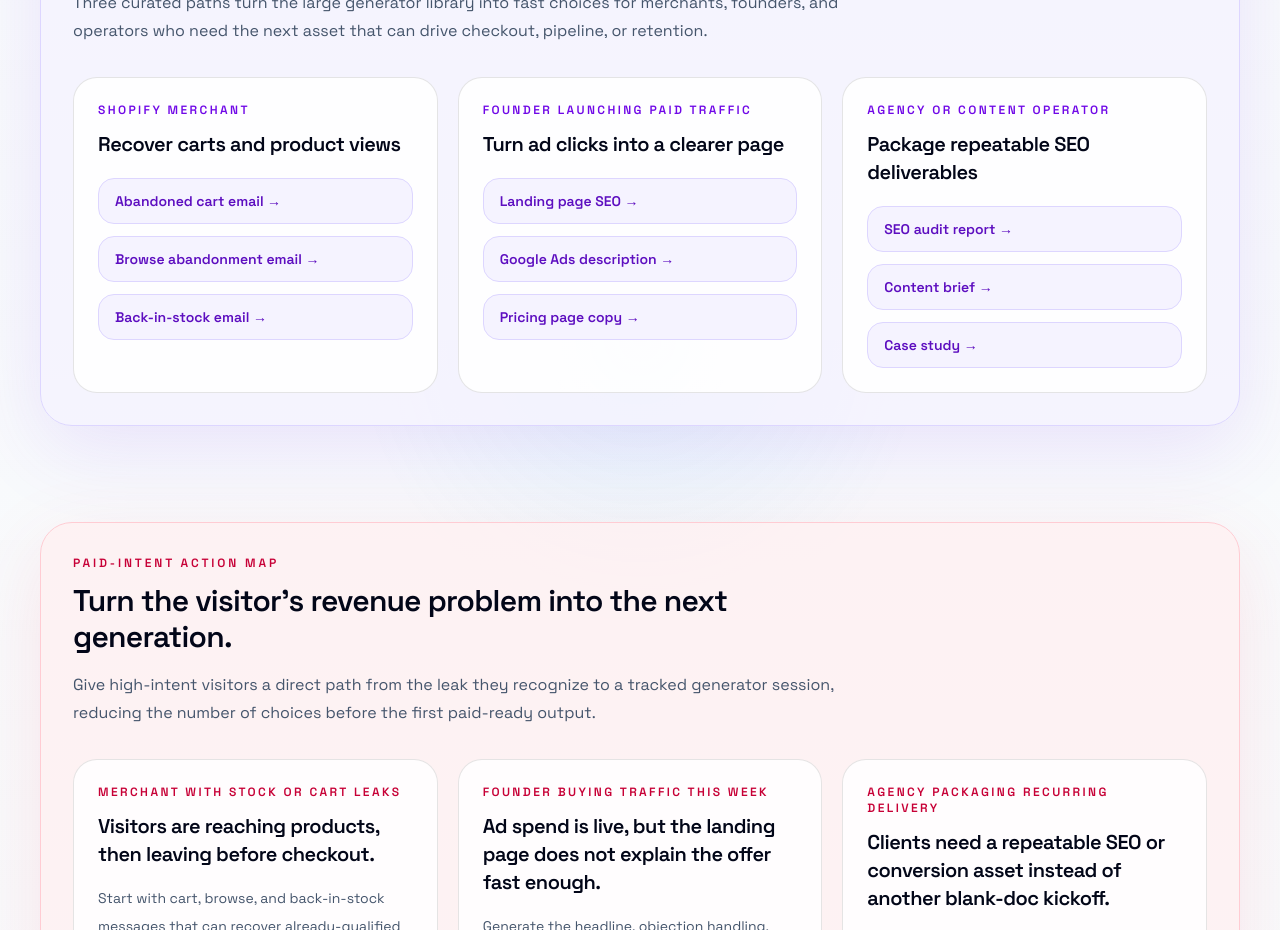
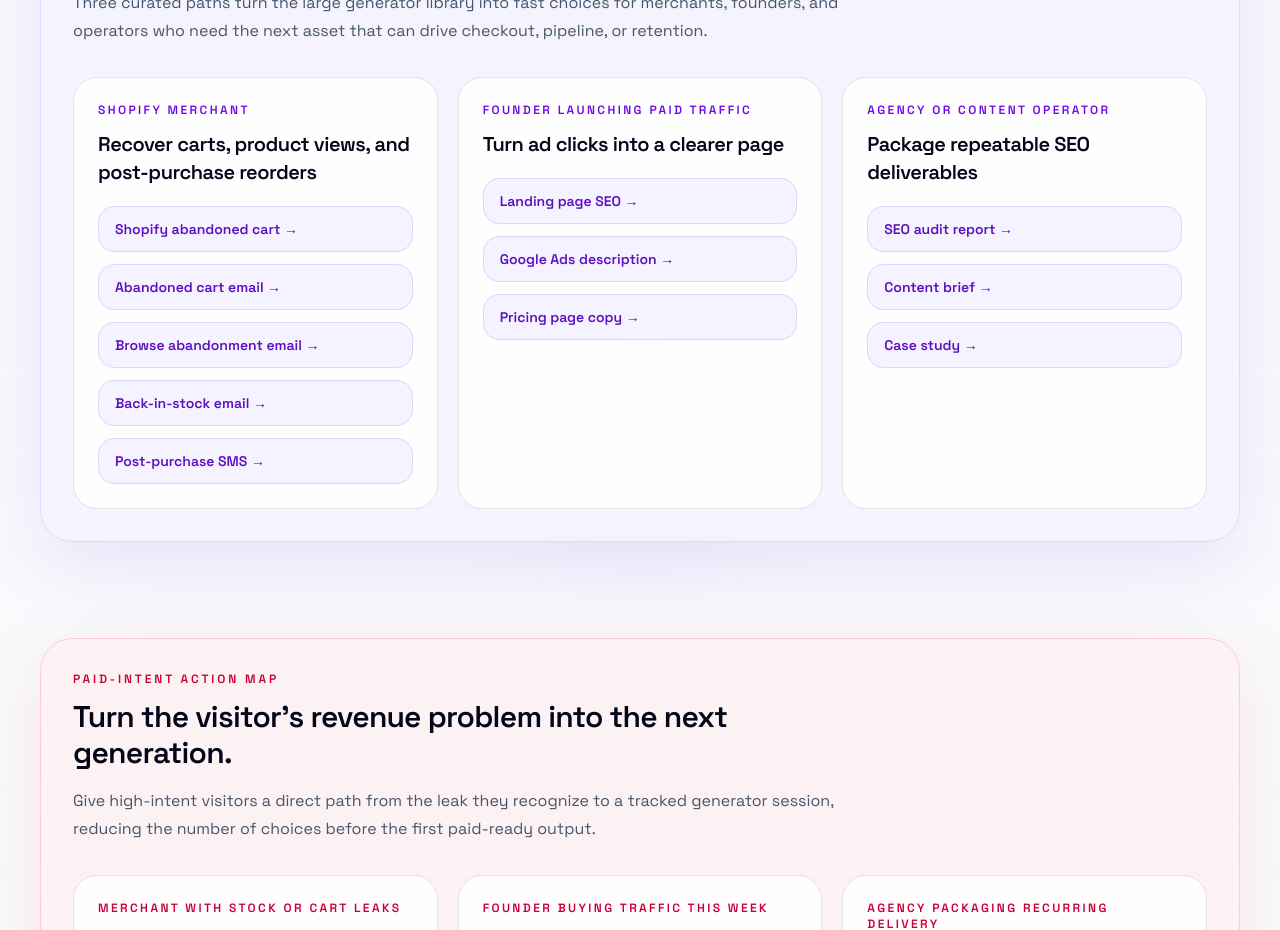
Before and after one commit to icarusagio/seocopy, a Next.js app: page / in a window 1280 px wide. Shown: the part 1260-2190 px from the top of the page. Built offline with nearby package versions, Linux system fonts and the light colour scheme; no server answers.

Commit message:
Promote Shopify recovery paths on homepage

```diff
--- a/src/app/page.tsx
+++ b/src/app/page.tsx
@@ -160,11 +160,13 @@ const conversionSprints = [
 const revenuePathways = [
   {
     audience: "Shopify merchant",
-    goal: "Recover carts and product views",
+    goal: "Recover carts, product views, and post-purchase reorders",
     pages: [
+      { label: "Shopify abandoned cart", href: "/shopify-abandoned-cart-email-generator" },
       { label: "Abandoned cart email", href: "/abandoned-cart-email-generator" },
       { label: "Browse abandonment email", href: "/browse-abandonment-email-generator" },
       { label: "Back-in-stock email", href: "/back-in-stock-email-generator" },
+      { label: "Post-purchase SMS", href: "/post-purchase-sms-generator" },
     ],
   },
   {
```
Also changed, not shown: 1 other file (tests, documents, lock files or other folders).
